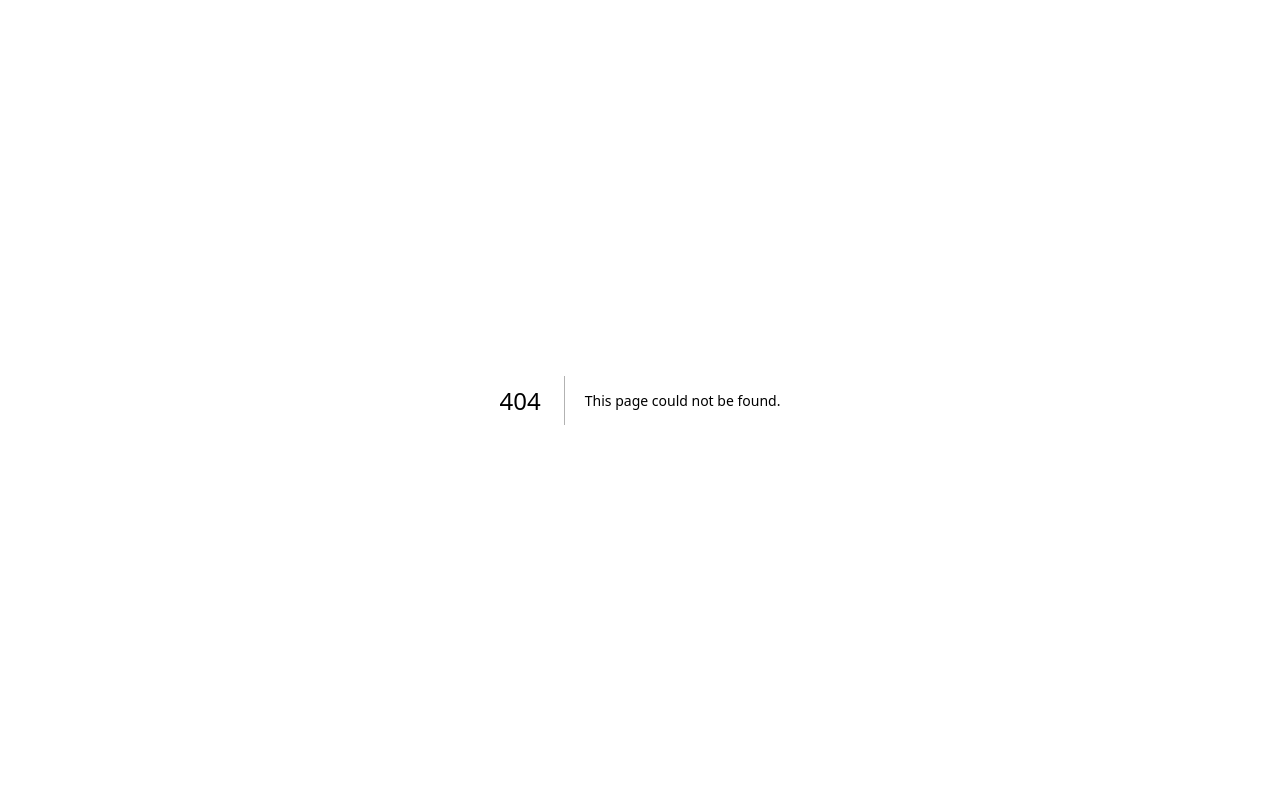
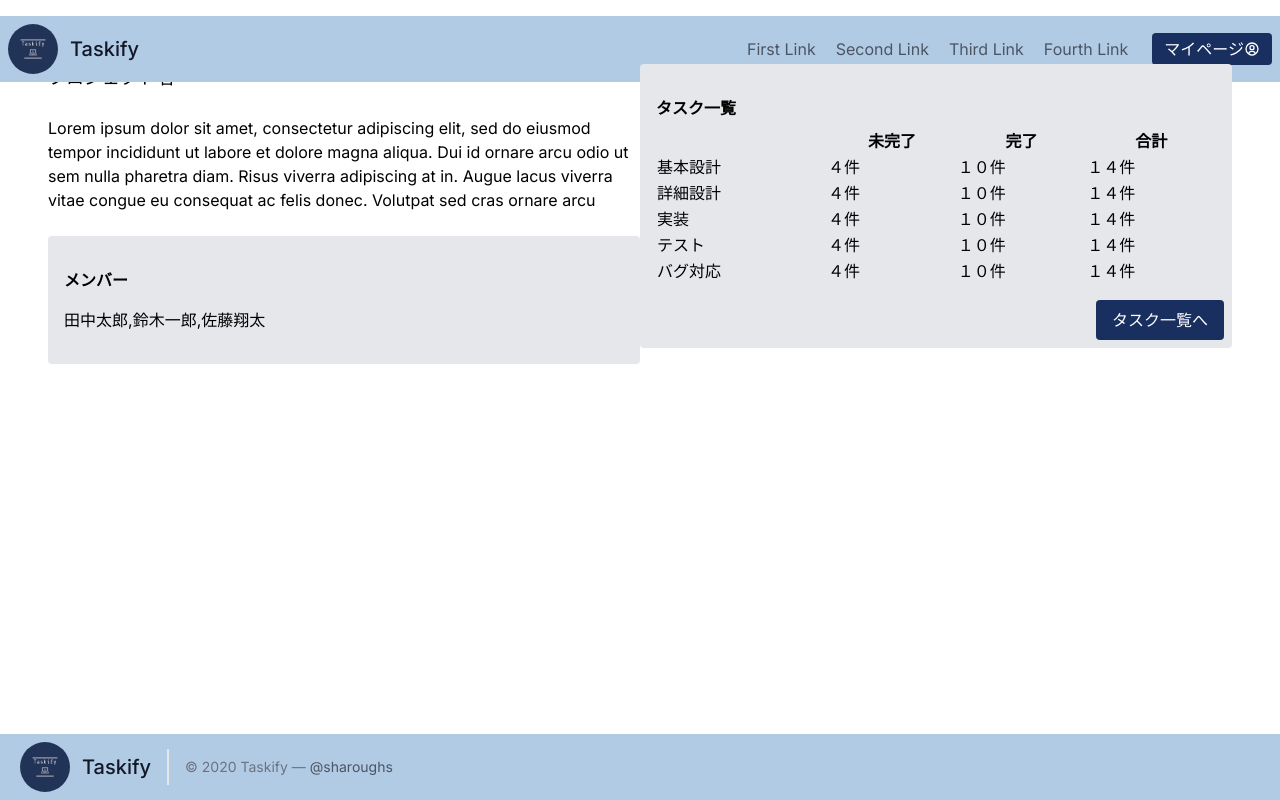
Before and after one commit to k-syota/Taskify-FRONT, a Next.js app: page /projects/1 in a window 1280 px wide. Before the commit this address had no page. Built offline with nearby package versions, Linux system fonts and the light colour scheme.

Commit message:
:sparkles: プロジェクト概要ページの作成

```diff
--- /dev/null
+++ b/app/projects/[projectId]/page.tsx
@@ -0,0 +1,91 @@
+import Footer from '@/app/components/Footer'
+import Header from '@/app/components/Header'
+import Link from 'next/link'
+import React from 'react'
+
+const ProjectId = () => {
+    return (
+        <>
+            <Header />
+            <section className="container mx-auto body-font sm:px-12 mt-4">
+                <h2 className='font-bold text-2xl'>概要</h2>
+                <div className='md:mt-4 flex justify-between'>
+                    <div className='md:max-w-2xl w-full'>
+                        <div className='text-lg mb-6'>
+                            <h2>プロジェクト名</h2>
+                        </div>
+                        <div className='mb-6'>
+                            <p>Lorem ipsum dolor sit amet, consectetur adipiscing elit, sed do eiusmod tempor incididunt ut labore et dolore magna aliqua.
+                                Dui id ornare arcu odio ut sem nulla pharetra diam.
+                                Risus viverra adipiscing at in.
+                                Augue lacus viverra vitae congue eu consequat ac felis donec.
+                                Volutpat sed cras ornare arcu
+                            </p>
+                        </div>
+                        <div className='bg-gray-200 sm:mb-6 px-4 py-8 rounded'>
+                            <p className="mb-4 font-bold">メンバー</p>
+                            <span>田中太郎</span>,<span>鈴木一郎</span>,<span>佐藤翔太</span>
+                        </div>
+                    </div>
+                    <div className='md:max-w-2xl w-full'>
+                        <div className='bg-gray-200 rounded px-4 pt-8 pb-16 relative'>
+                            <p className="font-bold mb-2">タスク一覧</p>
+                            <table className="w-full">
+                                <thead>
+                                    <tr>
+                                        <th></th>
+                                        <th className='col-span-2'>未完了</th>
+                                        <th>完了</th>
+                                        <th>合計</th>
+                                    </tr>
+                                </thead>
+                                <tbody>
+                                    <tr>
+                                        <td>基本設計</td>
+                                        <td>４件</td>
+                                        <td>１０件</td>
+                                        <td>１４件</td>
+                                    </tr>
+                                    <tr>
+                                        <td>詳細設計</td>
+                                        <td>４件</td>
+                                        <td>１０件</td>
+                                        <td>１４件</td>
+                                    </tr>
+                                    <tr>
+                                        <td>実装</td>
+                                        <td>４件</td>
+                                        <td>１０件</td>
+                                        <td>１４件</td>
+                                    </tr>
+                                    <tr>
+                                        <td>テスト</td>
+                                        <td>４件</td>
+                                        <td>１０件</td>
+                                        <td>１４件</td>
+                                    </tr>
+                                    <tr>
+                                        <td>バグ対応</td>
+                                        <td>４件</td>
+                                        <td>１０件</td>
+                                        <td>１４件</td>
+                                    </tr>
+                                </tbody>
+                            </table>
+                            <Link href="/" className='absolute bottom-2 right-2'>
+                                <button
+                                    className='bg-primary-color hover:bg-secondary-color text-white transition-all duration-500 ease-out
+                                    px-4 py-2 rounded'>
+                                    タスク一覧へ
+                                </button>
+                            </Link>
+                        </div>
+                    </div>
+                </div>
+            </section>
+            <Footer />
+        </>
+    )
+}
+
+export default ProjectId
```
